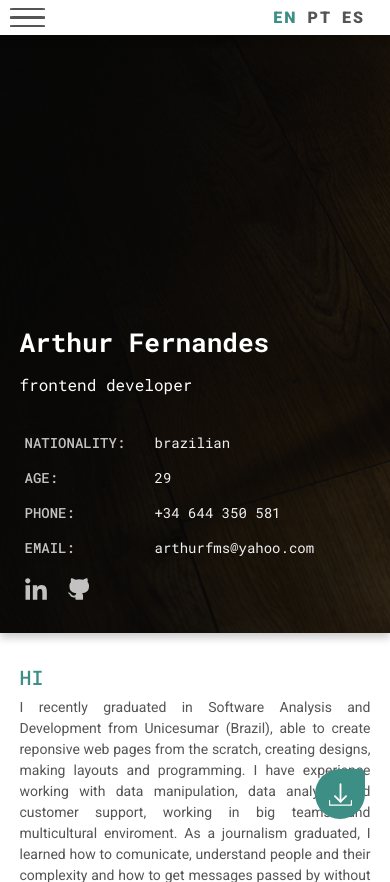
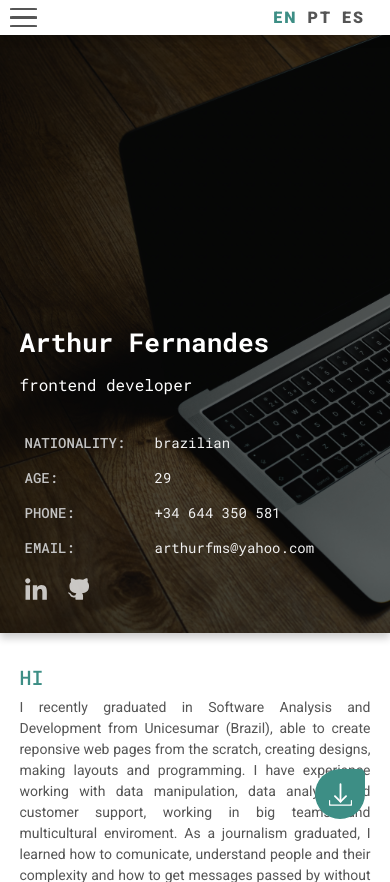
Before and after one commit to arthurfms/resume1, a PHP site: page / in a window 390 px wide. Shown: the top 882 px of the page. Run offline with PHP 8.4, Linux system fonts and the light colour scheme.

Commit message:
Changed menu button and background position to mobile

```diff
--- a/css/style.css
+++ b/css/style.css
@@ -1287,7 +1287,7 @@ html {
     .menu__button {
       margin-left: 10px;
       height: 25px;
-      width: 75px;
+      width: 55px;
     }
 
     .menu_opened .menu__button {
@@ -1295,6 +1295,10 @@ html {
       flex-direction: row;
       justify-content: space-around;
       width: 25px;
+    }
+
+    .header {
+      background-position: top;
     }
 
     .header__title h1 {
```
